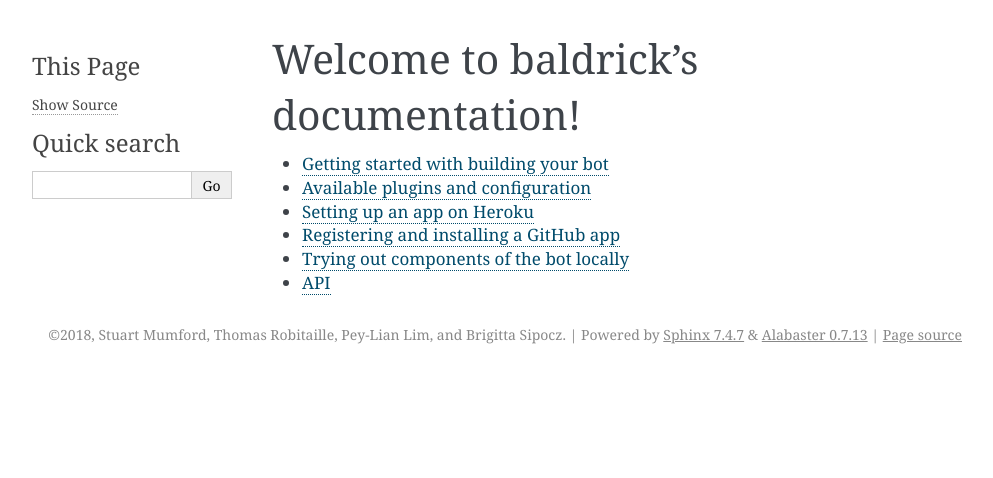
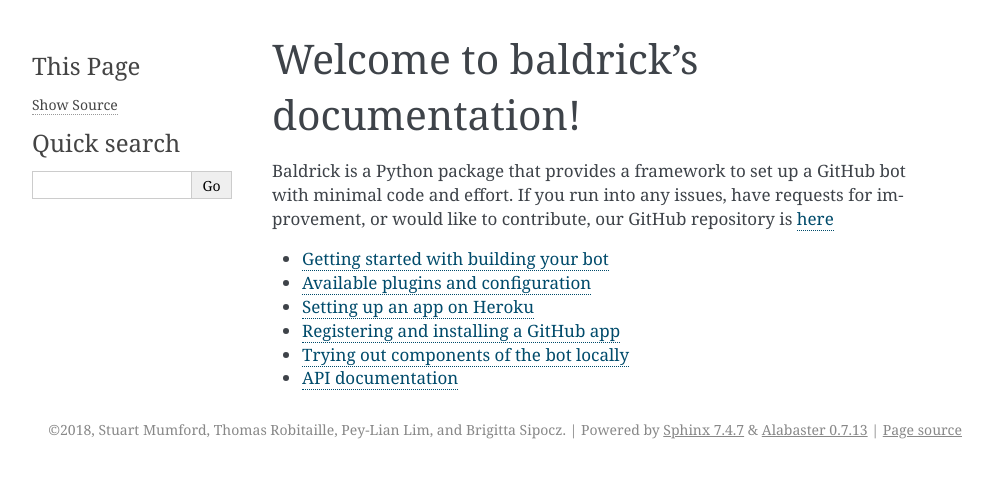
Before and after one commit to OpenAstronomy/baldrick, a Sphinx documentation site: the page built from doc/index.rst, in a window 1280 px wide. Shown: the top 478 px of the page, without its empty margins (148-1141 px from the left). Built offline with Sphinx 7.4.7, drawn with Linux system fonts in a browser that asks for light colours.

Commit message:
Added intro paragraph

```diff
--- a/doc/api.rst
+++ b/doc/api.rst
@@ -1,5 +1,5 @@
-API
-===
+API documentation
+=================
 
 .. automodapi:: baldrick.github.github_api
    :no-inheritance-diagram:
--- a/doc/index.rst
+++ b/doc/index.rst
@@ -1,5 +1,10 @@
 Welcome to baldrick's documentation!
 ====================================
+
+Baldrick is a Python package that provides a framework to set up a GitHub bot
+with minimal code and effort. If you run into any issues, have requests for
+improvement, or would like to contribute, our GitHub repository is `here
+<https://github.com/OpenAstronomy/baldrick>`_
 
 .. toctree::
    :maxdepth: 1
```
